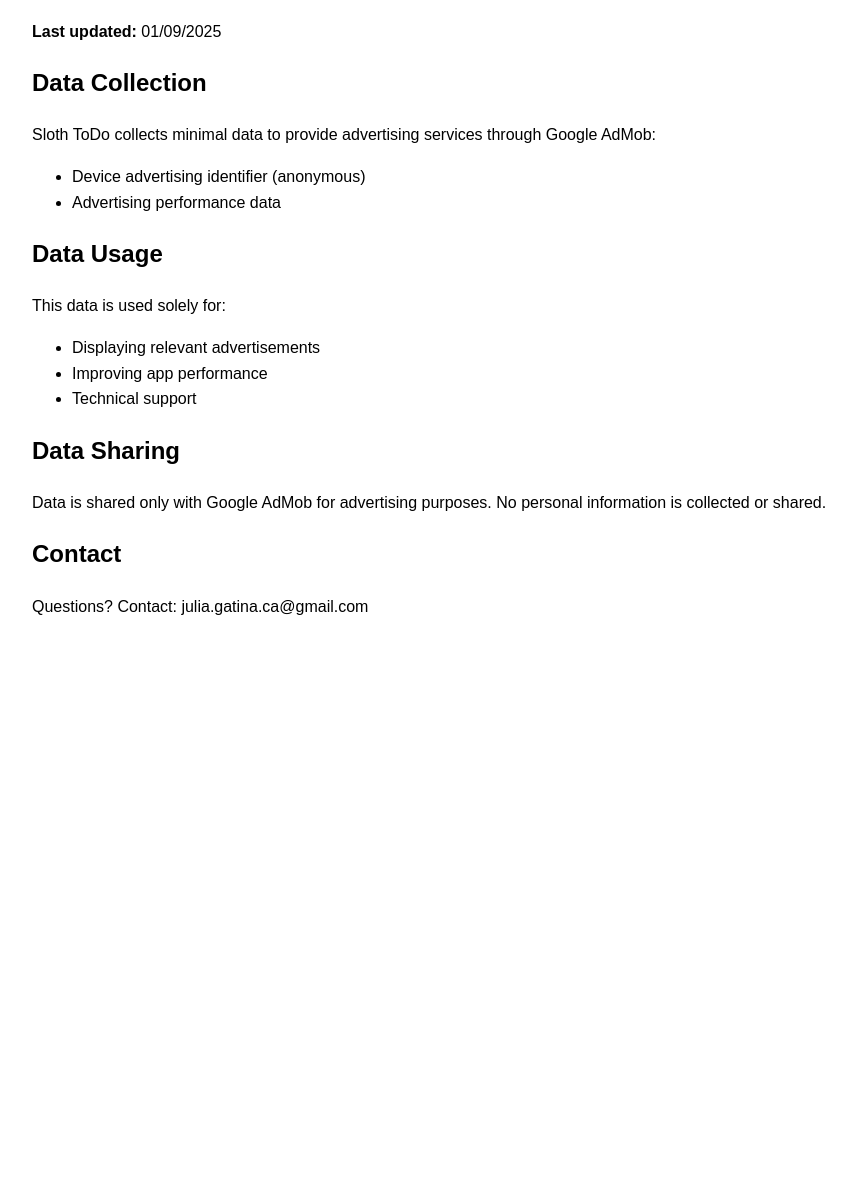
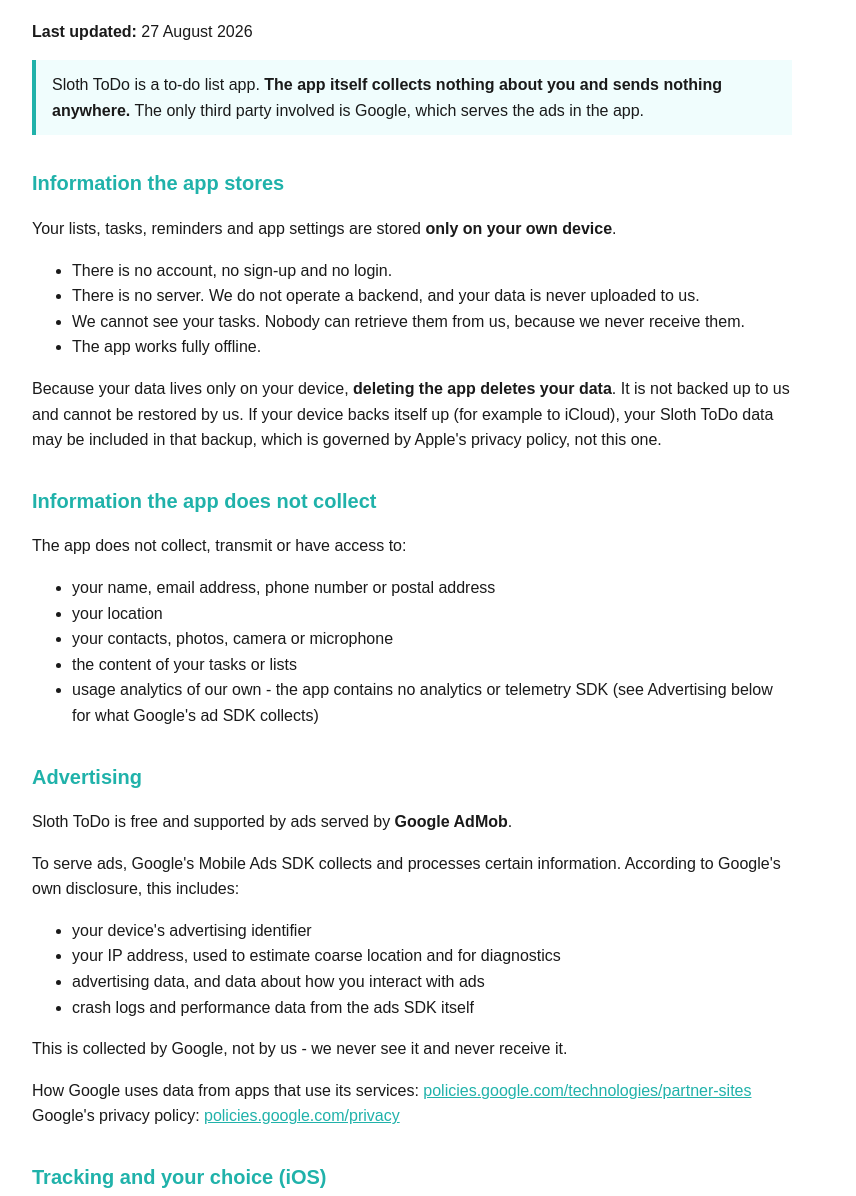
Before and after one commit to binary-force-ca/sloth-todo-privacy-policy, a plain HTML site: page index.html in a window 1280 px wide. Shown: the part 94-1290 px from the top of the page, without its empty margins (8-864 px from the left). Before the commit the page ends 800 px from the top, so only its background shows below. Drawn offline with Linux system fonts and the light colour scheme.

Commit message:
Revise privacy policy in index.html
Updated the privacy policy with more detailed information about data collection, usage, and user rights.

```diff
--- a/index.html
+++ b/index.html
@@ -1,36 +1,96 @@
 <!DOCTYPE html>
-  <html>
+<html lang="en">
 <head>
+    <meta charset="utf-8">
+    <meta name="viewport" content="width=device-width, initial-scale=1">
     <title>Sloth ToDo - Privacy Policy</title>
     <style>
-          body { font-family: Arial, sans-serif; margin: 40px; line-height: 1.6; }
+        body { font-family: Arial, sans-serif; margin: 40px; line-height: 1.6; max-width: 760px; color: #1a1a1a; }
         h1 { color: #20B2AA; }
+        h2 { color: #20B2AA; margin-top: 32px; font-size: 1.25em; }
+        a { color: #20B2AA; }
+        .lead { background: #f0fdfd; border-left: 4px solid #20B2AA; padding: 12px 16px; }
+        @media (max-width: 600px) { body { margin: 20px; } }
     </style>
 </head>
 <body>
     <h1>Sloth ToDo - Privacy Policy</h1>
-      <p><strong>Last updated:</strong> 01/09/2025</p>
+    <p><strong>Last updated:</strong> 27 August 2026</p>
 
-      <h2>Data Collection</h2>
-      <p>Sloth ToDo collects minimal data to provide advertising services through Google AdMob:</p>
+    <p class="lead">Sloth ToDo is a to-do list app. <strong>The app itself collects nothing
+    about you and sends nothing anywhere.</strong> The only third party involved is Google,
+    which serves the ads in the app.</p>
+
+    <h2>Information the app stores</h2>
+    <p>Your lists, tasks, reminders and app settings are stored
+    <strong>only on your own device</strong>.</p>
     <ul>
-          <li>Device advertising identifier (anonymous)</li>
-          <li>Advertising performance data</li>
+        <li>There is no account, no sign-up and no login.</li>
+        <li>There is no server. We do not operate a backend, and your data is never uploaded to us.</li>
+        <li>We cannot see your tasks. Nobody can retrieve them from us, because we never receive them.</li>
+        <li>The app works fully offline.</li>
+    </ul>
+    <p>Because your data lives only on your device, <strong>deleting the app deletes your
+    data</strong>. It is not backed up to us and cannot be restored by us. If your device
+    backs itself up (for example to iCloud), your Sloth ToDo data may be included in that
+    backup, which is governed by Apple's privacy policy, not this one.</p>
+
+    <h2>Information the app does not collect</h2>
+    <p>The app does not collect, transmit or have access to:</p>
+    <ul>
+        <li>your name, email address, phone number or postal address</li>
+        <li>your location</li>
+        <li>your contacts, photos, camera or microphone</li>
+        <li>the content of your tasks or lists</li>
+        <li>usage analytics of our own - the app contains no analytics or telemetry SDK
+        (see Advertising below for what Google's ad SDK collects)</li>
     </ul>
 
-      <h2>Data Usage</h2>
-      <p>This data is used solely for:</p>
+    <h2>Advertising</h2>
+    <p>Sloth ToDo is free and supported by ads served by <strong>Google AdMob</strong>.</p>
+    <p>To serve ads, Google's Mobile Ads SDK collects and processes certain information.
+    According to Google's own disclosure, this includes:</p>
     <ul>
-          <li>Displaying relevant advertisements</li>
-          <li>Improving app performance</li>
-          <li>Technical support</li>
+        <li>your device's advertising identifier</li>
+        <li>your IP address, used to estimate coarse location and for diagnostics</li>
+        <li>advertising data, and data about how you interact with ads</li>
+        <li>crash logs and performance data from the ads SDK itself</li>
     </ul>
+    <p>This is collected by Google, not by us - we never see it and never receive it.</p>
+    <p>How Google uses data from apps that use its services:
+    <a href="https://policies.google.com/technologies/partner-sites">policies.google.com/technologies/partner-sites</a><br>
+    Google's privacy policy:
+    <a href="https://policies.google.com/privacy">policies.google.com/privacy</a></p>
 
-      <h2>Data Sharing</h2>
-      <p>Data is shared only with Google AdMob for advertising purposes. No personal information is collected
-  or shared.</p>
+    <h2>Tracking and your choice (iOS)</h2>
+    <p>On iOS, the app asks for your permission before any tracking that uses your device's
+    advertising identifier, using Apple's standard App Tracking Transparency prompt.</p>
+    <p><strong>You can decline.</strong> If you do, you will still see ads and the app works
+    exactly the same - the ads are simply less personalised. You can change your mind at any
+    time in <strong>Settings &rarr; Privacy &amp; Security &rarr; Tracking</strong> on your device.</p>
+
+    <h2>Data sharing</h2>
+    <p>We do not sell, rent, trade or share your personal information, because we do not
+    collect any. The only data flow out of the app is the advertising request described
+    above, which goes from your device to Google.</p>
+
+    <h2>Children</h2>
+    <p>Sloth ToDo is not directed at children, and we do not knowingly collect information
+    from children.</p>
+
+    <h2>Your rights</h2>
+    <ul>
+        <li><strong>Access</strong> - everything is visible in the app.</li>
+        <li><strong>Deletion</strong> - delete individual tasks and lists in the app, or
+        delete the app to remove all of its data from your device.</li>
+    </ul>
+    <p>There is no request to make to us, because there is nothing for us to hold or delete.</p>
+
+    <h2>Changes to this policy</h2>
+    <p>If this policy changes, the "Last updated" date above will change. Material changes
+    will be reflected in an app update.</p>
 
     <h2>Contact</h2>
-      <p>Questions? Contact: julia.gatina.ca@gmail.com</p>
+    <p>Questions about this policy: <a href="mailto:julia.gatina.ca@gmail.com">julia.gatina.ca@gmail.com</a></p>
 </body>
 </html>
```
Lines whose indentation alone changed are shown as unchanged.
